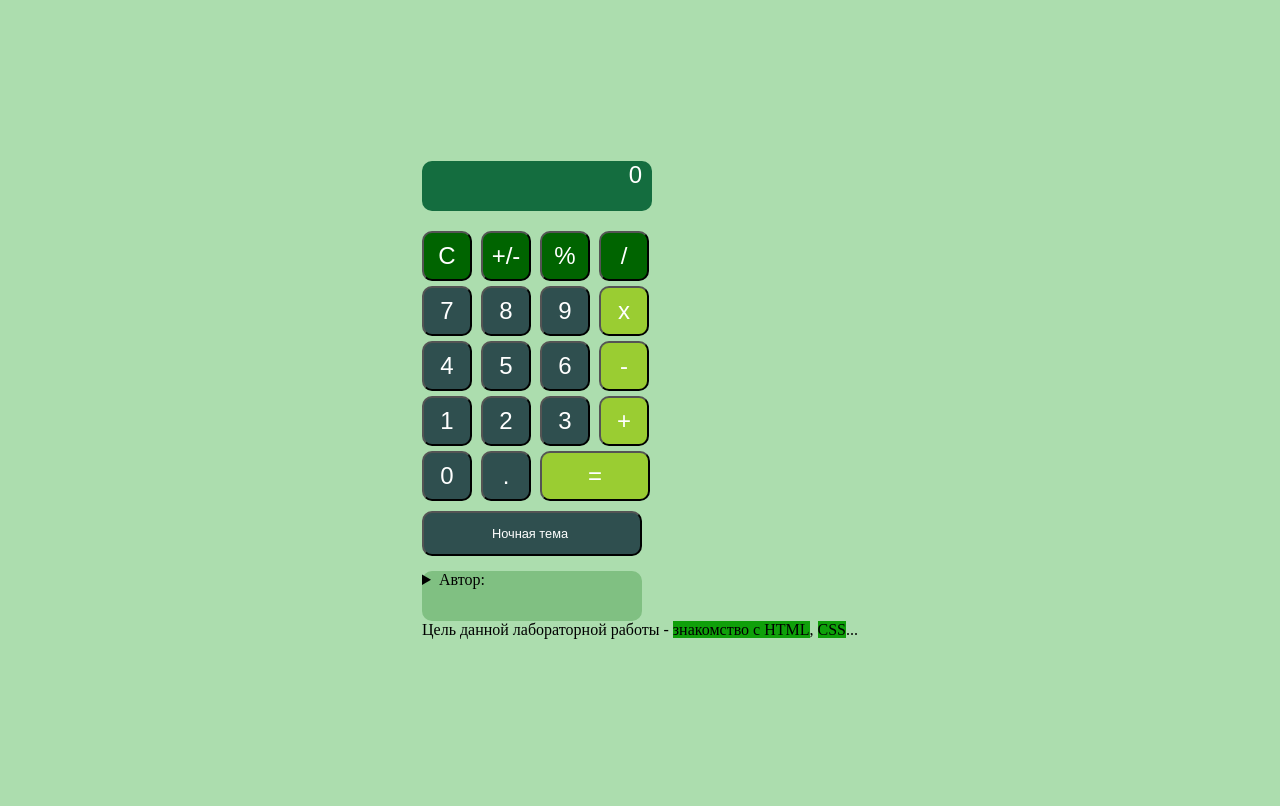
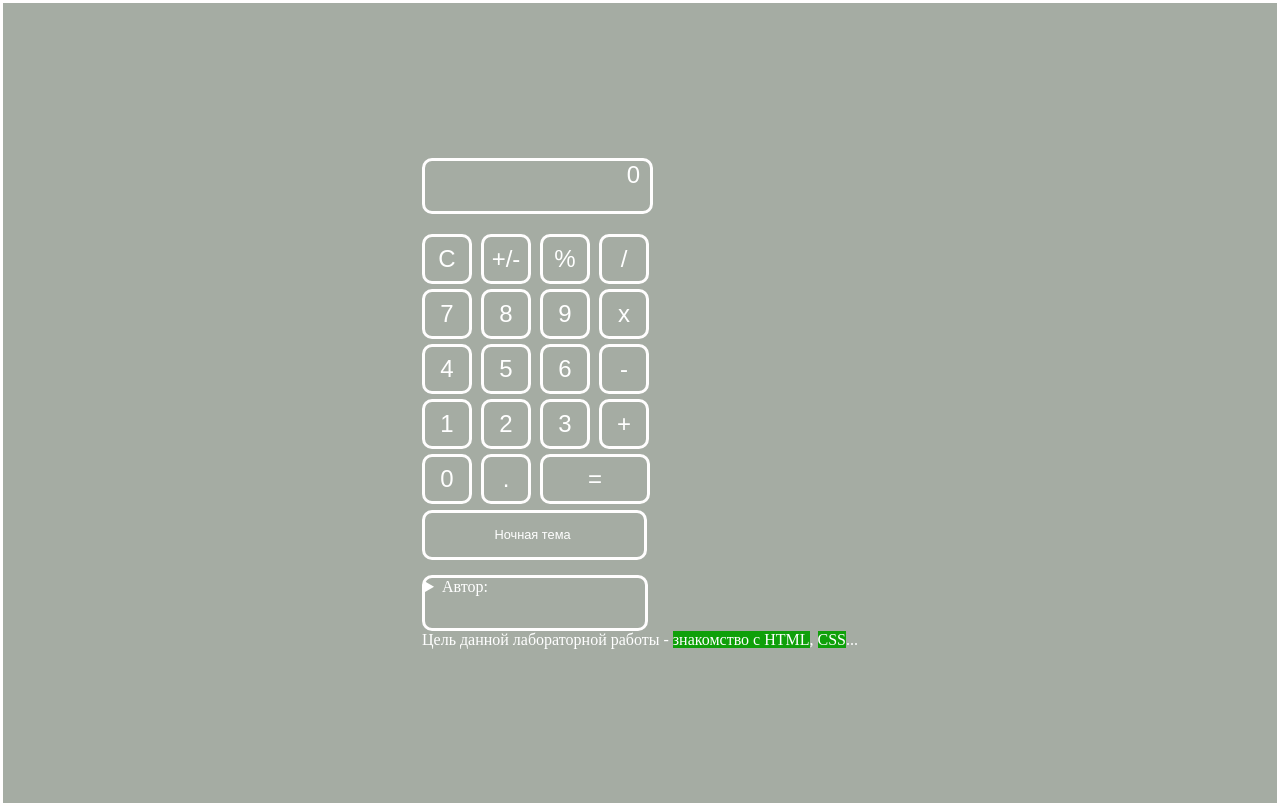
Before and after one commit to barabulkins/A-split-account-cafe., a plain HTML site: page calculator.html in a window 1280 px wide. Drawn offline with Linux system fonts and the light colour scheme.

Commit message:
second commit

```diff
--- a/calculator.css
+++ b/calculator.css
@@ -1,90 +1,130 @@
 .my-btn {
+  border: 3px solid #fffefe;
   margin-right: 5px;
-  border-radius: 10px;
-  margin-top: 5px;
-  width: 50px;
-  height: 50px;
-  background: #2f4f4f;
-  color: white;
+  border-radius: 10px; /* задаем отступ от кнопки справа */
+  margin-top: 5px; /* задаем отступ от кнопки сверху*/
+  width: 50px; /* задаем ширину кнопки */
+  height: 50px; /* задаем высоту кнопки */
+
+  /* border: 5px solid #000000;                отключаем обводку */
+  background: transparent; /* задаем серый цвет кнопки */
+  color: white; /* задаем белый цвет текста внутри кнопки */
   font-size: 1.5rem;
-  font-weight: 500;
-  font-family: Arial, Helvetica, sans-serif;
-  cursor: pointer;
-  user-select: none;
-}
-.my-btn:hover {
-  background: #8fbc8f;
+  font-weight: 500; /* увеличим размер шрифта */
+  font-family: Arial, Helvetica, sans-serif; /* сменим шрифт */
+  cursor: pointer; /* при наведении на кнопку курсор будет изменен
+                                  со стрелки на 'указательный палец' */
+  user-select: none; /* отключаем возможность выделить текст внутри кнопки */
 }
 
+/* hover - это состояние элемента, когда на него наведен курсор */
+.my-btn:hover {
+  background: #dbe4db;
+  color: rgb(95, 158, 98);
+}
+
+/* active - это состояние активации элемента. В случае кнопки - нажатие на нее */
 .my-btn:active {
   filter: brightness(
     130%
-  );
+  ); /* увеличим интенсивность цвета для эффекта вспышки */
 }
 
-
+/* селектор для кнопок первостепенных операций */
 .my-btn.primary {
-  background: #9acd32;
+  background: transparent;
 }
 body {
-  background-color: #acddae;
-  display: flex;
-  justify-content: center;
-  align-items: center;
-  min-height: 100vh;
+  border: 3px solid #fffefe;
+  background-color: #a5aca3;
+  display: flex; /* помещаем все содержимое в контейнер */
+  justify-content: center; /* центрирование по горизонтали */
+  align-items: center; /* центрирование по вертикали */
+  min-height: 100vh; /* занимаем всю высоту окна браузера */
   margin: 0;
-
+  /* background-image: url('1.png')                  убираем отступы body по умолчанию */
+}
+/* селектор для кнопок второстепенных операций */
+.my-btn.secondary {
+  border: 3px solid #fffefe;
+  background: transparent;
+}
+.my-btn.my-btn.secondary.my-btn:hover{
+  background: #dbe4db;
+  color: rgb(95, 158, 98);
+}
+my-btn.my-btn.secondary.my-btn:active{
+  filter: brightness(
+    130%)
 }
 
-.my-btn.secondary {
-  background: #006400;
+/* селектор для кнопки расчета выражения (=) */
+.my-btn.execute {
+  border: 3px solid #fffefe;
+  width: 110px;
+  clip-path: none;
+  border-radius: 10px; /* сделаем кнопку шире других */
+  /* подкорректируем округлость */
+}
+.my-btn.primary.my-btn:hover{
+  background: #dbe4db;
+  color: rgb(95, 158, 98);
+}
+my-btn.primary.my-btn:active{
+  filter: brightness(
+    130%)
 }
 
-
-.my-btn.execute {
-  width: 110px;
-  clip-path: none;
-  border-radius: 10px;
-
-}
-
-
+/* селектор для поля вывода результата */
 .result {
-  /* border: 3px solid #000000;  */
-  width: 220px;
+  border: 3px solid #fffefe;
+  width: 215px;
   height: 50px;
-  margin-bottom: 15px;
-  padding-right: 10px;
-  background: rgb(20, 109, 63);
-  text-align: right;
-  color: #ffffff;
+  margin-bottom: 15px; /* отступ снизу */
+  padding-right: 10px; /* выступ справа */
+  background: transparent; /* цвет можно задавать и таким образом */
+  text-align: right; /* примагнитим текст к правой стороне */
+  color: #ffffff; /* цвет текста белый */
   font-size: 1.5rem;
   font-family: Arial, Helvetica, sans-serif;
   border-radius: 10px;
 }
 .guests_style {
-  width: 220px;
+  border: 3px solid #fffefe;
+  width: 225px;
   border-radius: 10px;
-  height: 45px;
-  margin-bottom: 15px;
-  padding-right: 10px;
-  background: #2f4f4f;
-  color: #ffffff;
+  height: 50px;
+  margin-bottom: 15px; /* отступ снизу */
+  padding-right: 10px; /* выступ справа */
+  background: transparent; /* цвет можно задавать и таким образом */
+  color: #ffffff; /* цвет текста белый */
   font-size: 0.8rem;
   font-family: Arial, Helvetica, sans-serif;
-  margin-top: 10px;
+  margin-top: 6px;
+}
+.guests_style:hover{
+  background: #dbe4db;
+  color: rgb(95, 158, 98);
+}
+.guests_style:active{
+  filter: brightness(
+    130%)
 }
 .dark {
   background-color: rgb(0, 0, 0);
 }
 famous {
   background-color: rgb(15, 160, 10);
-  color: #000000;
+  color: #ffffff;
 }
-details{
+details {
+  color: white;
+  border: 3px solid #fffefe;
   border-radius: 10px;
-  background: #80c082;
   width: 220px;
   height: 50px;
   margin-top: auto;
 }
+h7 {
+  color: white;
+}
```
Also changed, not shown: calculator.html (+0 -4 lines).
